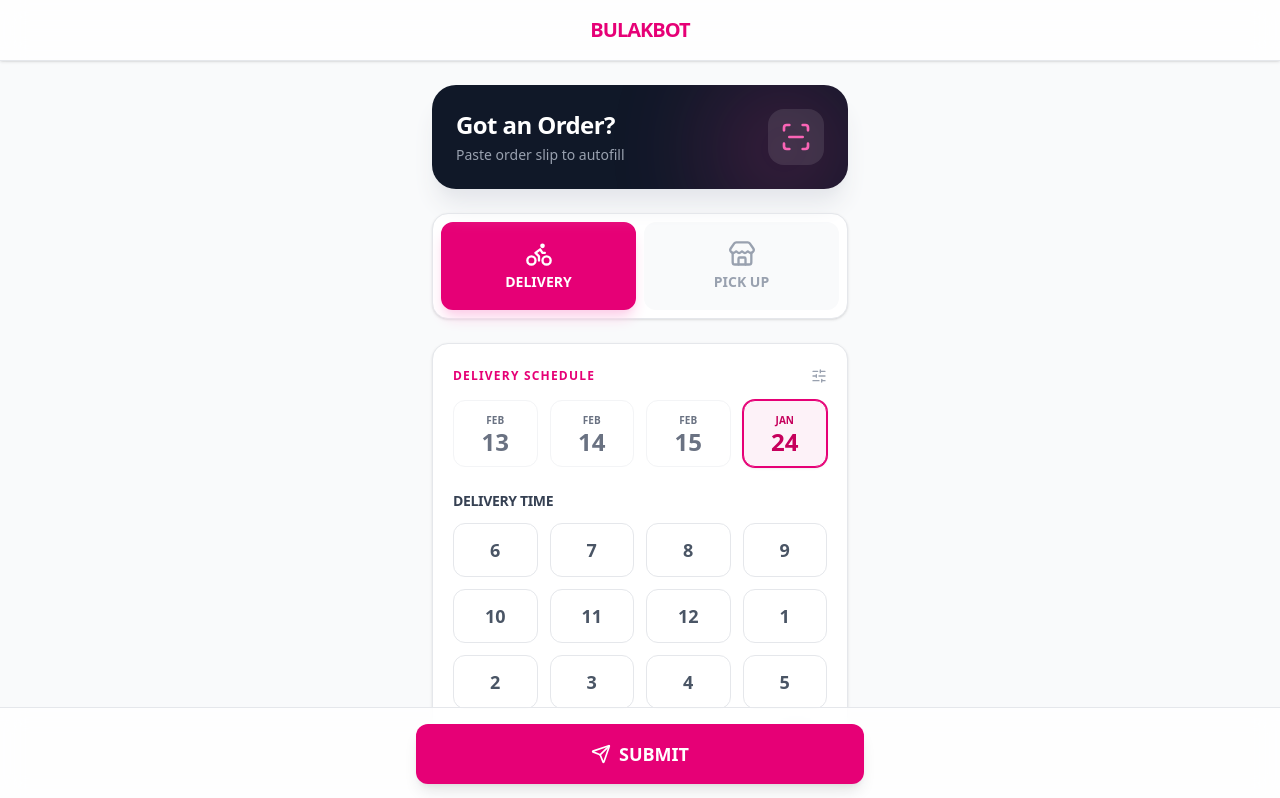
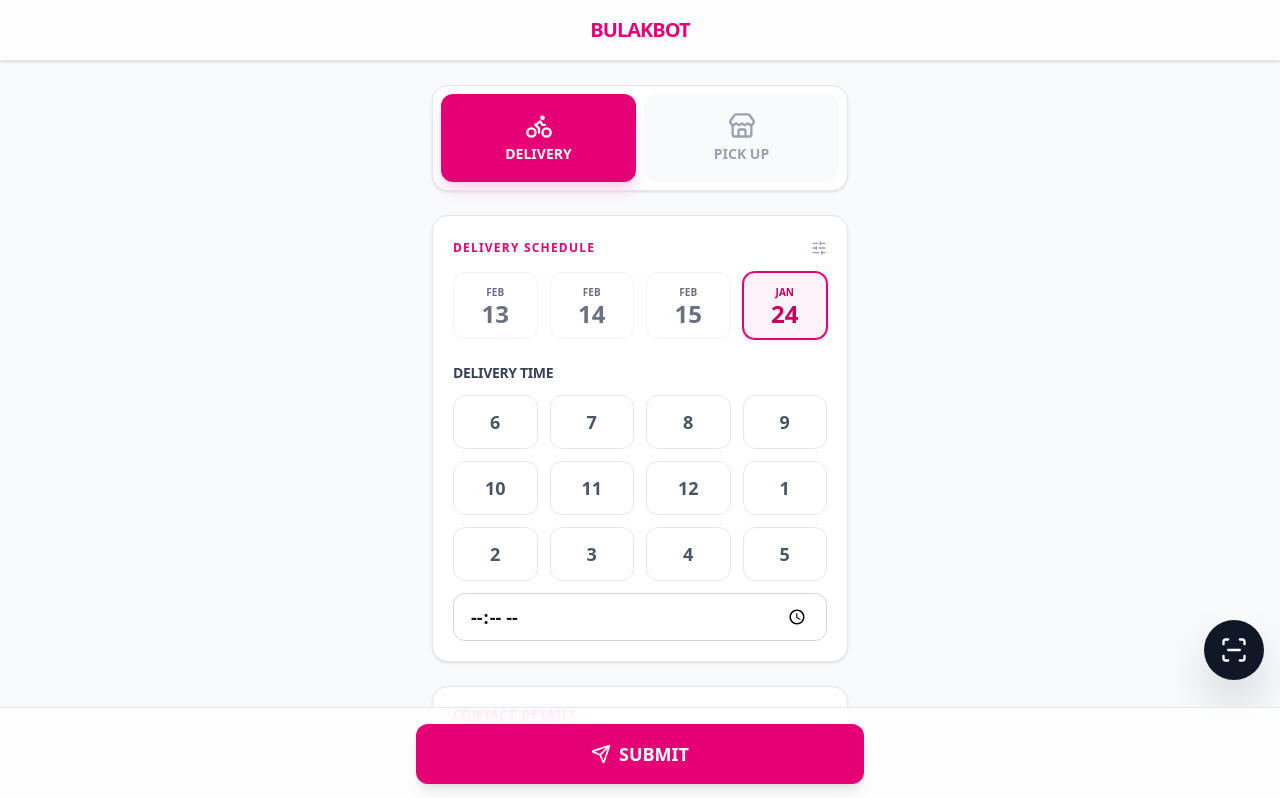
Before and after one commit to 2xe2ipii/bulakbot, a React (Vite) app: page / in a window 1280 px wide. Shown: the top 798 px of the page. Built offline with nearby package versions, Linux system fonts and the light colour scheme.

Commit message:
fixed submit button

```diff
--- a/src/App.tsx
+++ b/src/App.tsx
@@ -1,7 +1,7 @@
 import { useState, useEffect } from 'react';
 import { useForm, FormProvider, type SubmitHandler, type DefaultValues } from 'react-hook-form';
 import { zodResolver } from '@hookform/resolvers/zod';
-import { Loader2, ScanLine, Send, Bike, Store, ChevronUp, ChevronDown } from 'lucide-react';
+import { Loader2, Send, Bike, Store, ChevronUp, ChevronDown, ScanLine } from 'lucide-react';
 
 import { OrderSchema, type OrderFormValues } from './lib/schema';
 import { submitOrderToSheet } from './lib/gas';
@@ -69,7 +69,7 @@ function App() {
 
   return (
     <FormProvider {...methods}>
-      <div className="min-h-screen bg-gray-50 pb-32 font-sans text-gray-900">
+      <div className="min-h-screen bg-gray-50 pb-32 font-sans text-gray-900 relative">
 
         {/* HEADER */}
         <header className="sticky top-0 z-30 bg-white/80 backdrop-blur-md border-b border-gray-200 px-4 py-4 flex justify-center items-center shadow-sm">
@@ -84,27 +84,6 @@ function App() {
           />
 
           <form onSubmit={handleSubmit(onSubmit)} className="space-y-6">
-
-            {/* HERO SECTION: SCAN TRIGGER (New Placement) */}
-            <button
-               type="button"
-               onClick={() => setIsParsing(true)}
-               className="w-full bg-gray-900 rounded-3xl p-6 text-left shadow-xl shadow-gray-200 group active:scale-[0.98] transition-all relative overflow-hidden"
-            >
-               {/* Decorative Gradient */}
-               <div className="absolute top-0 right-0 w-32 h-32 bg-pink-500 rounded-full blur-[60px] opacity-30 group-hover:opacity-50 transition-opacity" />
-
-               <div className="relative z-10 flex items-center justify-between">
-                  <div>
-                    <h2 className="text-white font-black text-2xl tracking-tight">Got an Order?</h2>
-                    <p className="text-gray-400 text-sm font-medium mt-1">Paste order slip to autofill</p>
-                  </div>
-                  <div className="bg-white/10 p-3 rounded-2xl group-hover:bg-white/20 transition-colors">
-                     <ScanLine size={32} className="text-pink-400" />
-                  </div>
-               </div>
-            </button>
-
 
             {/* TYPE SELECTOR */}
             <div className="bg-white p-2 rounded-2xl shadow-sm border border-gray-200">
@@ -199,6 +178,16 @@ function App() {
                </div>
             </div>
 
+            {/* FLOATING ACTION BUTTON (SCAN) */}
+            <button
+               type="button"
+               onClick={() => setIsParsing(true)}
+               className="fixed bottom-24 right-4 z-40 bg-gray-900 text-white p-4 rounded-full shadow-2xl shadow-gray-400 active:scale-90 transition-all hover:bg-gray-800"
+               title="Scan Order"
+            >
+               <ScanLine size={28} />
+            </button>
+
             {/* FOOTER */}
             <div className="fixed bottom-0 left-0 right-0 p-4 bg-white/80 backdrop-blur-md border-t border-gray-200 z-40">
                <div className="max-w-md mx-auto">
--- a/src/components/DateSelector.tsx
+++ b/src/components/DateSelector.tsx
@@ -51,12 +51,14 @@ function CustomCalendarModal({
              </div>
              <div className="flex gap-2">
                 <button
+                  type="button" // <--- FIXED: Prevents form submission
                   onClick={() => setCurrentMonth(subMonths(currentMonth, 1))}
                   className="p-2 bg-pink-700/50 hover:bg-pink-700 rounded-xl transition-colors backdrop-blur-sm"
                 >
                   <ChevronLeft size={24} />
                 </button>
                 <button
+                  type="button" // <--- FIXED: Prevents form submission
                   onClick={() => setCurrentMonth(addMonths(currentMonth, 1))}
                   className="p-2 bg-pink-700/50 hover:bg-pink-700 rounded-xl transition-colors backdrop-blur-sm"
                 >
@@ -85,6 +87,7 @@ function CustomCalendarModal({
               return (
                 <button
                   key={idx}
+                  type="button" // <--- FIXED: Prevents form submission
                   onClick={() => { onSelect(day); onClose(); }}
                   className={cn(
                     "h-10 w-full rounded-full text-sm font-bold flex items-center justify-center transition-all relative",
@@ -108,6 +111,7 @@ function CustomCalendarModal({
         {/* Footer */}
         <div className="p-4 bg-gray-50 border-t border-gray-100">
           <button
+            type="button" // <--- FIXED: Prevents form submission
             onClick={onClose}
             className="w-full py-3 rounded-xl text-xs font-black text-gray-500 hover:bg-gray-200 hover:text-gray-900 transition-colors uppercase tracking-widest"
           >
```
